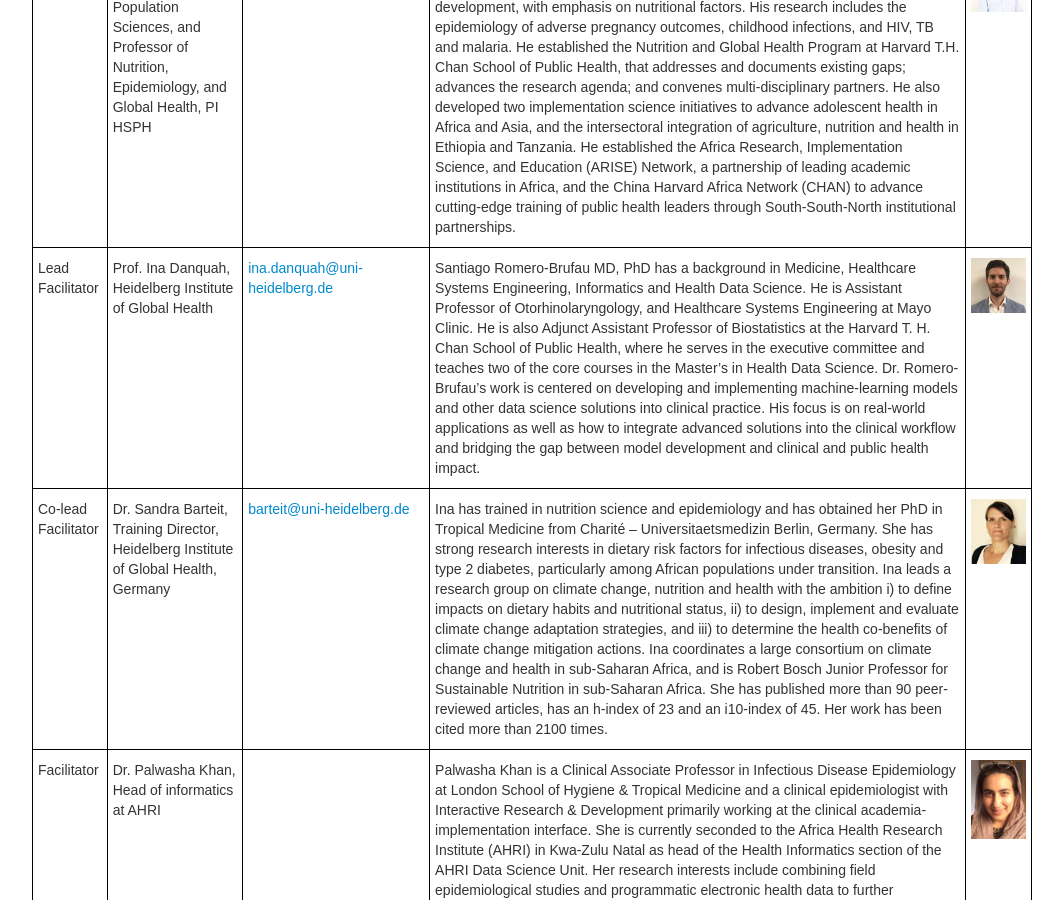
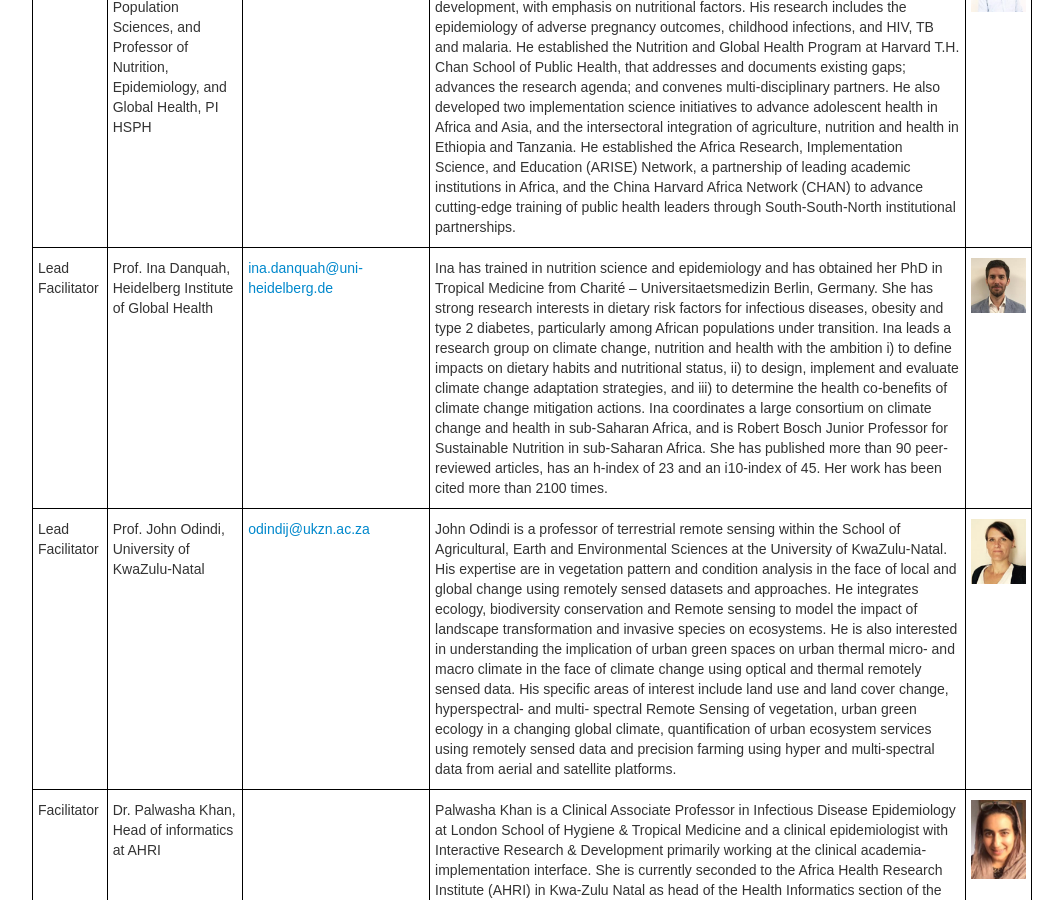
Before and after one commit to ccfscourseukzn/ccfscourseukzn.github.io, a Jekyll site: the page built from index.md, in a window 1280 px wide and 900 px high, scrolled down 2245 px. Shown: the whole window, without its empty margins (108-1171 px from the left). Built offline with Jekyll 4.4.1, drawn with Linux system fonts in a browser that asks for light colours.

Commit message:
Update index.md

```diff
--- a/index.md
+++ b/index.md
@@ -228,14 +228,14 @@ Professor of Population Sciences, and Professor of Nutrition, Epidemiology, and
     <td class="tg-0lax">Lead Facilitator</td>
     <td class="tg-0lax">Prof. Ina Danquah, Heidelberg Institute of Global Health </td>
     <td class="tg-0lax"><a href="mailto:ina.danquah@uni-heidelberg.de">ina.danquah@uni-heidelberg.de</a><br></td>
-    <td class="tg-0lax">Santiago Romero-Brufau MD, PhD has a background in Medicine, Healthcare Systems Engineering, Informatics and Health Data Science. He is Assistant Professor of Otorhinolaryngology, and Healthcare Systems Engineering at Mayo Clinic. He is also Adjunct Assistant Professor of Biostatistics at the Harvard T. H. Chan School of Public Health, where he serves in the executive committee and teaches two of the core courses in the Master’s in Health Data Science. Dr. Romero-Brufau’s work is centered on developing and implementing machine-learning models and other data science solutions into clinical practice. His focus is on real-world applications as well as how to integrate advanced solutions into the clinical workflow and bridging the gap between model development and clinical and public health impact.</td>
+    <td class="tg-0lax">Ina has trained in nutrition science and epidemiology and has obtained her PhD in Tropical Medicine from Charité – Universitaetsmedizin Berlin, Germany. She has strong research interests in dietary risk factors for infectious diseases, obesity and type 2 diabetes, particularly among African populations under transition. Ina leads a research group on climate change, nutrition and health with the ambition i) to define impacts on dietary habits and nutritional status, ii) to design, implement and evaluate climate change adaptation strategies, and iii) to determine the health co-benefits of climate change mitigation actions. Ina coordinates a large consortium on climate change and health in sub-Saharan Africa, and is Robert Bosch Junior Professor for Sustainable Nutrition in sub-Saharan Africa. She has published more than 90 peer-reviewed articles, has an h-index of 23 and an i10-index of 45. Her work has been cited more than 2100 times.</td>
     <td class="tg-0lax"><img src="figures/santiago.jpg" width="1000" height="1000" alt="Santiago"/></td>
   </tr>
   <tr>
-    <td class="tg-0lax">Co-lead Facilitator</td>
-    <td class="tg-0lax">Dr. Sandra Barteit, Training Director, Heidelberg Institute of Global Health, Germany</td>
-    <td class="tg-0lax"><a href="mailto:barteit@uni-heidelberg.de">barteit@uni-heidelberg.de</a><br></td>
-    <td class="tg-0lax">Ina has trained in nutrition science and epidemiology and has obtained her PhD in Tropical Medicine from Charité – Universitaetsmedizin Berlin, Germany. She has strong research interests in dietary risk factors for infectious diseases, obesity and type 2 diabetes, particularly among African populations under transition. Ina leads a research group on climate change, nutrition and health with the ambition i) to define impacts on dietary habits and nutritional status, ii) to design, implement and evaluate climate change adaptation strategies, and iii) to determine the health co-benefits of climate change mitigation actions. Ina coordinates a large consortium on climate change and health in sub-Saharan Africa, and is Robert Bosch Junior Professor for Sustainable Nutrition in sub-Saharan Africa. She has published more than 90 peer-reviewed articles, has an h-index of 23 and an i10-index of 45. Her work has been cited more than 2100 times. </td>
+    <td class="tg-0lax">Lead Facilitator</td>
+    <td class="tg-0lax">Prof. John Odindi, University of KwaZulu-Natal</td>
+    <td class="tg-0lax"><a href="mailto:odindij@ukzn.ac.za">odindij@ukzn.ac.za</a><br></td>
+    <td class="tg-0lax">John Odindi is a professor of terrestrial remote sensing within the School of Agricultural, Earth and Environmental Sciences at the University of KwaZulu-Natal. His expertise are in vegetation pattern and condition analysis in the face of local and global change using remotely sensed datasets and approaches. He integrates ecology, biodiversity conservation and Remote sensing to model the impact of landscape transformation and invasive species on ecosystems. He is also interested in understanding the implication of urban green spaces on urban thermal micro- and macro climate in the face of climate change using optical and thermal remotely sensed data. His specific areas of interest include land use and land cover change, hyperspectral- and multi- spectral Remote Sensing of vegetation, urban green ecology in a changing global climate, quantification of urban ecosystem services using remotely sensed data and precision farming using hyper and multi-spectral data from aerial and satellite platforms.</td>
     <td class="tg-0lax"><img src="figures/Sandra.png" width="1000" height="1000" alt="Sandra-Barteit"/></td>
   </tr>
   <tr>
```
